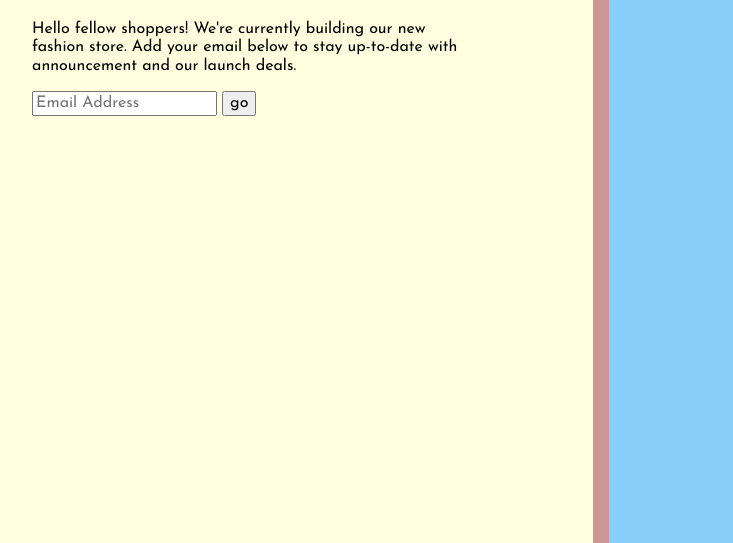
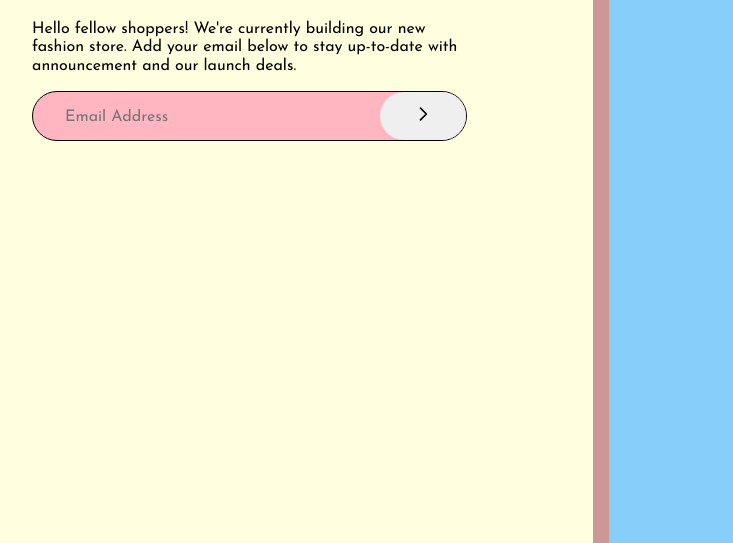
Before and after one commit to franc014/base-apparel-challenge, a website: page index.html in a window 1280 px wide. Shown: the part 257-800 px from the top of the page, without its empty margins (96-829 px from the left). Drawn offline with Linux system fonts and the light colour scheme.

Commit message:
style subscription form

```diff
--- a/assets/app.css
+++ b/assets/app.css
@@ -39,4 +39,29 @@ body {
 }
 .text_lighter {
   font-weight: 300;
+  display: block;
 }
+.subscribe-form {
+  width: 100%;
+  display: grid;
+  background: lightpink;
+  /* border-top-left-radius: 2rem;
+  border-bottom-left-radius: 2rem; */
+  border-radius: 2rem;
+  grid-template-columns: 4fr 1fr;
+  border: 1px solid black;
+  height: 3rem;
+}
+.subscribe-form__input {
+  border: 0;
+  padding: 0.8rem 0 0.7rem 2rem;
+  background: transparent;
+}
+input.subscribe-form__input[type="email"]:focus {
+  outline: none;
+}
+
+.subscribe-form__btn {
+  border: 0;
+  border-radius: 2rem;
+}
--- a/index.html
+++ b/index.html
@@ -31,14 +31,32 @@
             our launch deals.
           </p>
 
-          <form>
+          <form class="subscribe-form">
             <input
               type="email"
               name="email"
               id="email"
               placeholder="Email Address"
+              class="subscribe-form__input"
+              autocomplete="off"
             />
-            <button>go</button>
+            <button class="subscribe-form__btn">
+              <svg
+                xmlns="http://www.w3.org/2000/svg"
+                fill="none"
+                viewBox="0 0 24 24"
+                stroke="currentColor"
+                width="20"
+                height="20"
+              >
+                <path
+                  stroke-linecap="round"
+                  stroke-linejoin="round"
+                  stroke-width="2"
+                  d="M9 5l7 7-7 7"
+                />
+              </svg>
+            </button>
           </form>
         </main>
       </section>
```
